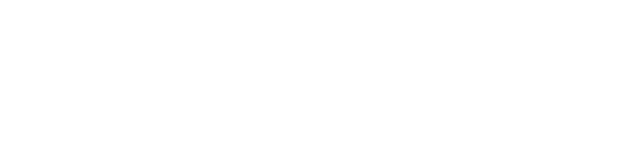
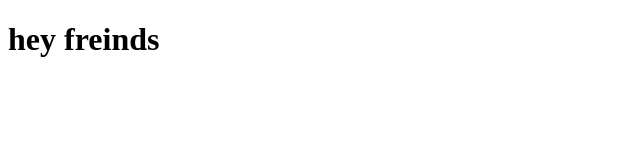
Before and after one commit to Rizwan-7-8-6/git-sample, a plain HTML site: page hello.html in a window 1280 px wide. Shown: the whole page, without its empty margins (0-640 px from the left). Drawn offline with Linux system fonts and the light colour scheme.

Commit message:
hey file edited

```diff
--- a/hello.html
+++ b/hello.html
@@ -6,6 +6,6 @@
     <title>Document</title>
 </head>
 <body>
-    <h1
+    <h1>hey freinds</h1>
 </body>
 </html>
```
